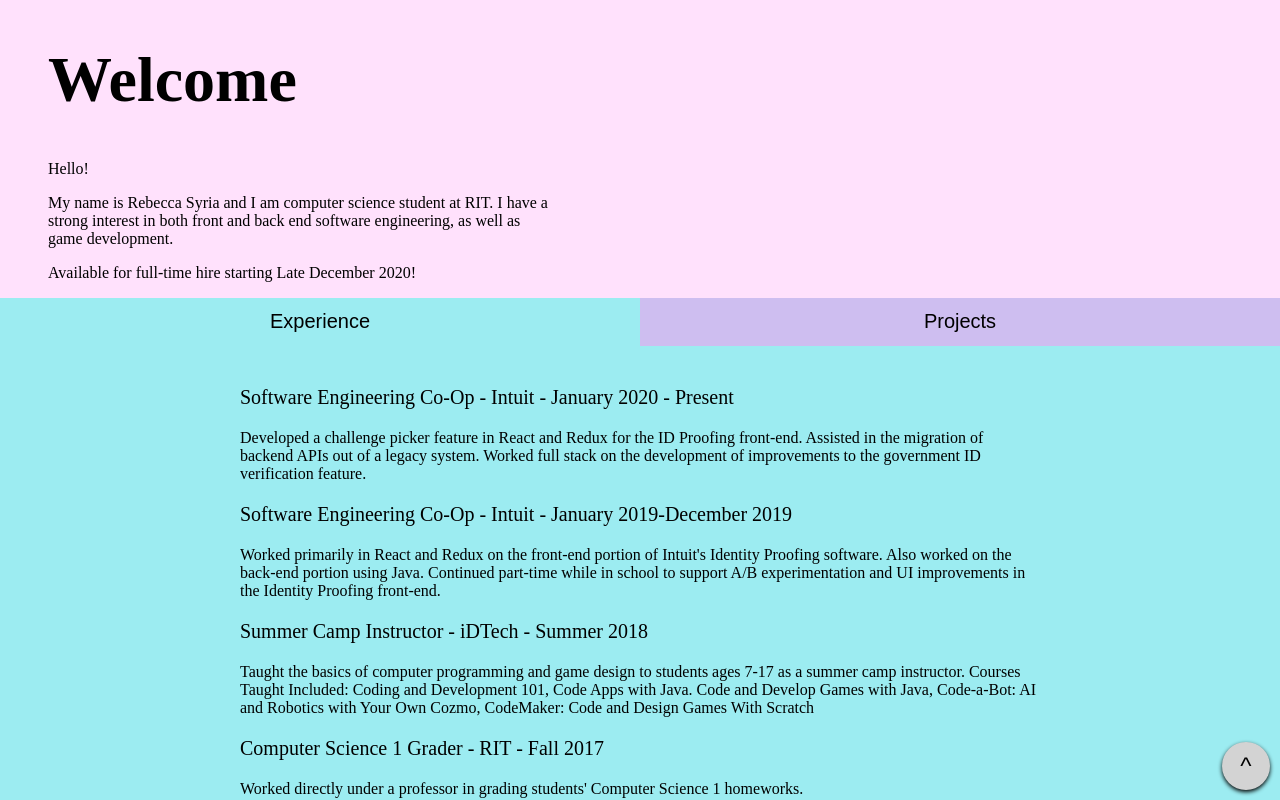
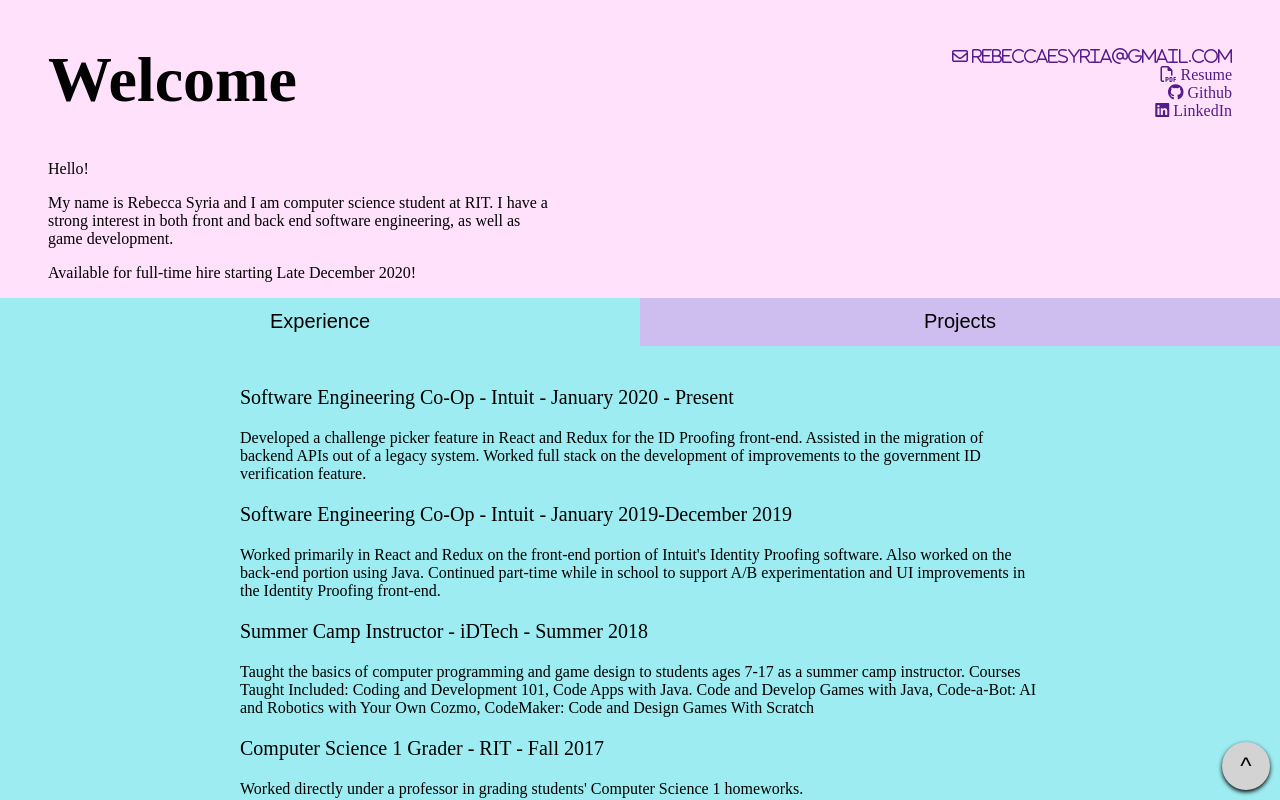
Before and after one commit to RebeccaSyria/Website, an Angular app: page / in a window 1280 px wide. Shown: the top 800 px of the page. Built offline with nearby package versions, Linux system fonts and the light colour scheme; a web font is replaced by a local one.

Commit message:
added quick links

```diff
--- a/src/app/welcome-bar/welcome-bar.component.html
+++ b/src/app/welcome-bar/welcome-bar.component.html
@@ -5,4 +5,14 @@
             {{item}}
         </p>
     </div>
+    <div class="quick-links">
+        <a href=""><i class="fa fa-envelope-o" aria-hidden="true"> RebeccaESyria@gmail.com</i></a>
+        <br>
+        <a href=""><i class="fa fa-file-pdf-o" aria-hidden="true"></i> Resume</a>
+        <br>
+        <a href=""><i class="fa fa-github" aria-hidden="true"></i> Github</a>
+        <br>
+        <a href=""><i class="fa fa-linkedin-square" aria-hidden="true"></i> LinkedIn</a>
+        <br>
+    </div>
 </div>
--- a/src/app/welcome-bar/welcome-bar.component.scss
+++ b/src/app/welcome-bar/welcome-bar.component.scss
@@ -9,3 +9,25 @@
 h1 {
     font-size: 64px;
 }
+
+
+@media only screen and (min-width: 768px) {
+    .quick-links {
+        float: right;
+        position: absolute;
+        right: 0px;
+        top: 0px;
+        padding: 48px;
+        text-align: right;
+    }
+}
+
+@media only screen and (max-width: 768px) {
+    .quick-links {
+        text-align: center;
+    }
+}
+
+.quick-links a {
+	text-decoration: none;
+}
```
